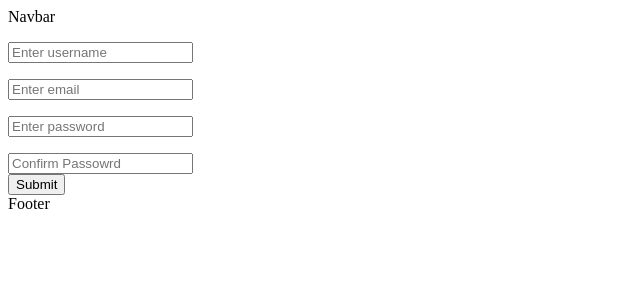
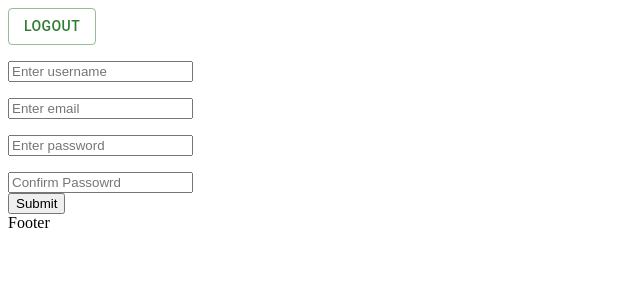
Before and after one commit to anani92/weMet, a React (Create React App) app in the folder client/: page /register in a window 1280 px wide. Shown: the top 300 px of the page, without its empty margins (0-640 px from the left). Built offline with nearby package versions, Linux system fonts and the light colour scheme.

Commit message:
local storage token saved, register & logout done

```diff
--- a/client/src/components/Navbar.jsx
+++ b/client/src/components/Navbar.jsx
@@ -1,9 +1,19 @@
-
+import { Button } from '@mui/material'
+import { useLogout } from '../hooks/useLogout'
 const Navbar = () => {
-
+  const { logout } = useLogout()
+  const handleLogout = () => {
+    logout()
+  }
   return (
     <>
-   Navbar
+      <Button
+        variant='outlined'
+        color='success'
+        onClick={handleLogout}
+      >
+        Logout
+      </Button>
     </>
 
   )
--- a/client/src/components/Register.jsx
+++ b/client/src/components/Register.jsx
@@ -4,11 +4,11 @@ import { yupResolver } from '@hookform/resolvers/yup'
 import * as yup from 'yup'
 import axios from 'axios'
 import { useNavigate } from 'react-router-dom'
+import { useAuthContext } from '../hooks/useAuthContext'
 const Register = () => {
     const [backendErrors, setBackendErrors] = useState([])
-    // User coming from db saved in state
-    const [userToken, setUserToken] = useState({})
-    // front end validation schema with yup - not realted to backend schemas
+    const { dispatch } = useAuthContext()
+
     const schema = yup.object().shape({
         username: yup.string().required("Username can't be blank!").min(6, "Username must be at lease 6 characters!"),
         email: yup.string().email("Email must be valid").required("Email can't be blank"),
@@ -24,8 +24,12 @@ const Register = () => {
     const onSubmit = (formUser, e) => {
         e.preventDefault();
         axios.post(`http://localhost:8000/api/signup`, formUser)
-            .then((res) => setUserToken(res.data))
-            // .then(() => localStorage.setItem('user', JSON.stringify(json)))
+            .then((res) => {
+                // save this user in local storage // replacing cookies
+                localStorage.setItem('user', JSON.stringify(res.data));
+                // change the global state for this user once login/register is done
+                dispatch({ type: 'LOGIN', payload: res.data })
+            })
             .then(() => navigate(`/register`))
             .catch(err => {
                 const errorResponse = err.response.data.errors; // Get the errors from err.response.data
@@ -36,7 +40,6 @@ const Register = () => {
                 setBackendErrors(errorArr);
             })
     }
-    console.log(userToken)
     return (
         <div>
             <form onSubmit={handleSubmit(onSubmit)}>
--- a/client/src/context/AuthContext.js
+++ b/client/src/context/AuthContext.js
@@ -24,7 +24,7 @@ export const AuthContextProvider = ({ children }) => {
     user: null,
   });
   //everytime state changes (login or logout) then will see this state printed to console
-  console.log(`AuthContext state:${state}`);
+  console.log("AuthContext state (Global State):", state);
   return (
     <AuthContext.Provider value={{ ...state, dispatch }}>
       {children}
--- /dev/null
+++ b/client/src/hooks/useLogout.js
@@ -0,0 +1,15 @@
+import { useAuthContext } from "./useAuthContext";
+
+// to logout no need to contact backend
+// we can clear global state back to null & clear local storage user (similar to delete cookie)
+
+export const useLogout = () => {
+  const { dispatch } = useAuthContext();
+  const logout = () => {
+    // remove user from local storage(browser storage)
+    localStorage.removeItem("user");
+    // reset the global state back to null
+    dispatch({ type: "LOGOUT" });
+  };
+  return { logout };
+};
```
